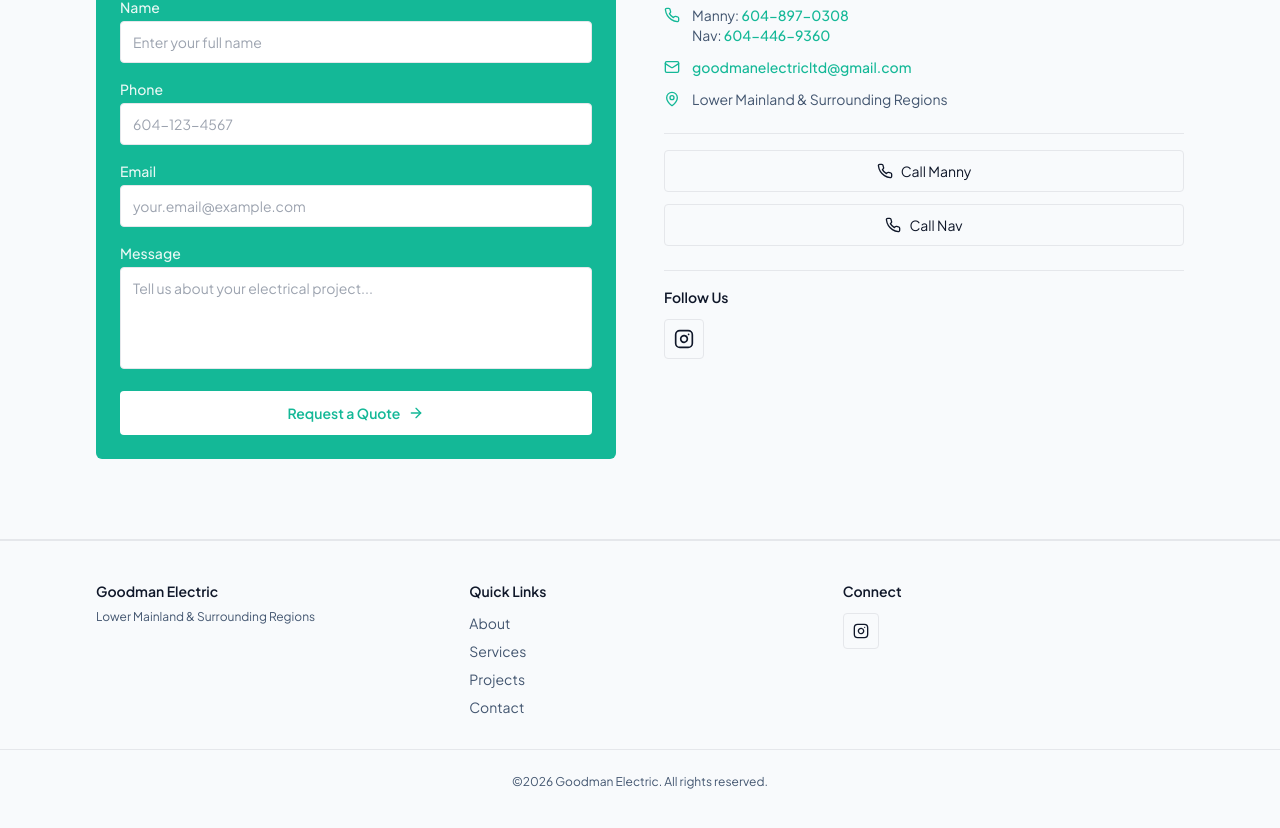
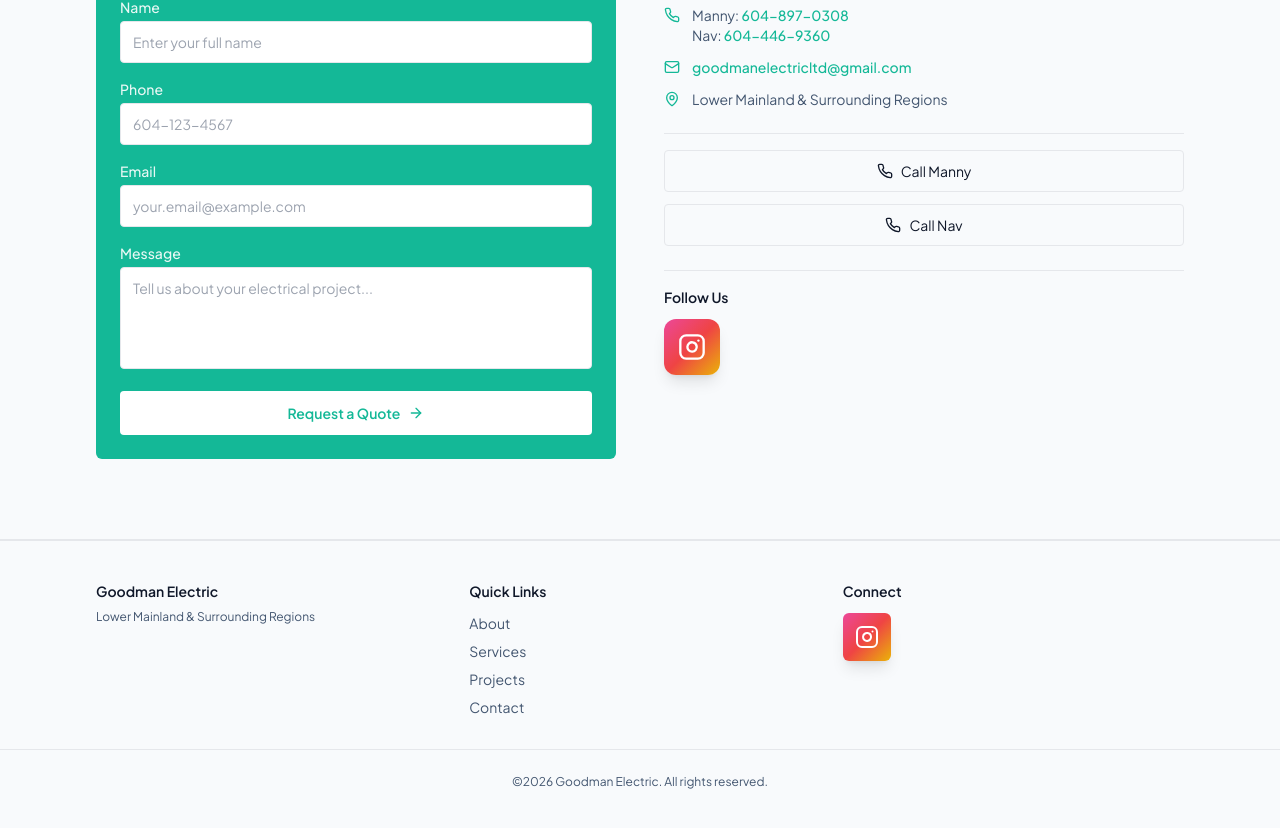
Before and after one commit to Mehhhhull/GOODMAN-ELECTRIC-WEBSITE, a React (Vite) app: page / in a window 1280 px wide. Shown: the part 4317-5145 px from the top of the page. Built offline with nearby package versions, Linux system fonts and the light colour scheme; the HTML template or start-up script is replaced by a standard one.

Commit message:
Insta Icon

```diff
--- a/src/components/ContactSection.tsx
+++ b/src/components/ContactSection.tsx
@@ -229,9 +229,9 @@
                   href="https://www.instagram.com/goodmanelectricltd?igsh=Z29sbzlidGUwbWdl&utm_source=qr"
                   target="_blank"
                   rel="noopener noreferrer"
-                  className="w-10 h-10 flex items-center justify-center border border-border rounded-md hover:border-primary hover:text-primary"
+                  className="w-14 h-14 flex items-center justify-center bg-gradient-to-br from-pink-500 via-red-500 to-yellow-500 rounded-xl hover:scale-110 transition-all duration-300 shadow-lg hover:shadow-xl"
                 >
-                  <Instagram className="w-5 h-5" />
+                  <Instagram className="w-7 h-7 text-white" />
                 </a>
               </div>
             </div>
--- a/src/components/Footer.tsx
+++ b/src/components/Footer.tsx
@@ -32,9 +32,9 @@
               href="https://www.instagram.com/goodmanelectricltd?igsh=Z29sbzlidGUwbWdl&utm_source=qr"
               target="_blank"
               rel="noopener noreferrer"
-              className="w-9 h-9 flex items-center justify-center border border-border rounded-md hover:border-primary hover:text-primary transition-all"
+              className="w-12 h-12 flex items-center justify-center bg-gradient-to-br from-pink-500 via-red-500 to-yellow-500 rounded-lg hover:scale-110 transition-all duration-300 shadow-lg hover:shadow-xl"
             >
-              <Instagram className="w-4 h-4" />
+              <Instagram className="w-6 h-6 text-white" />
             </a>
           </div>
         </div>
```
